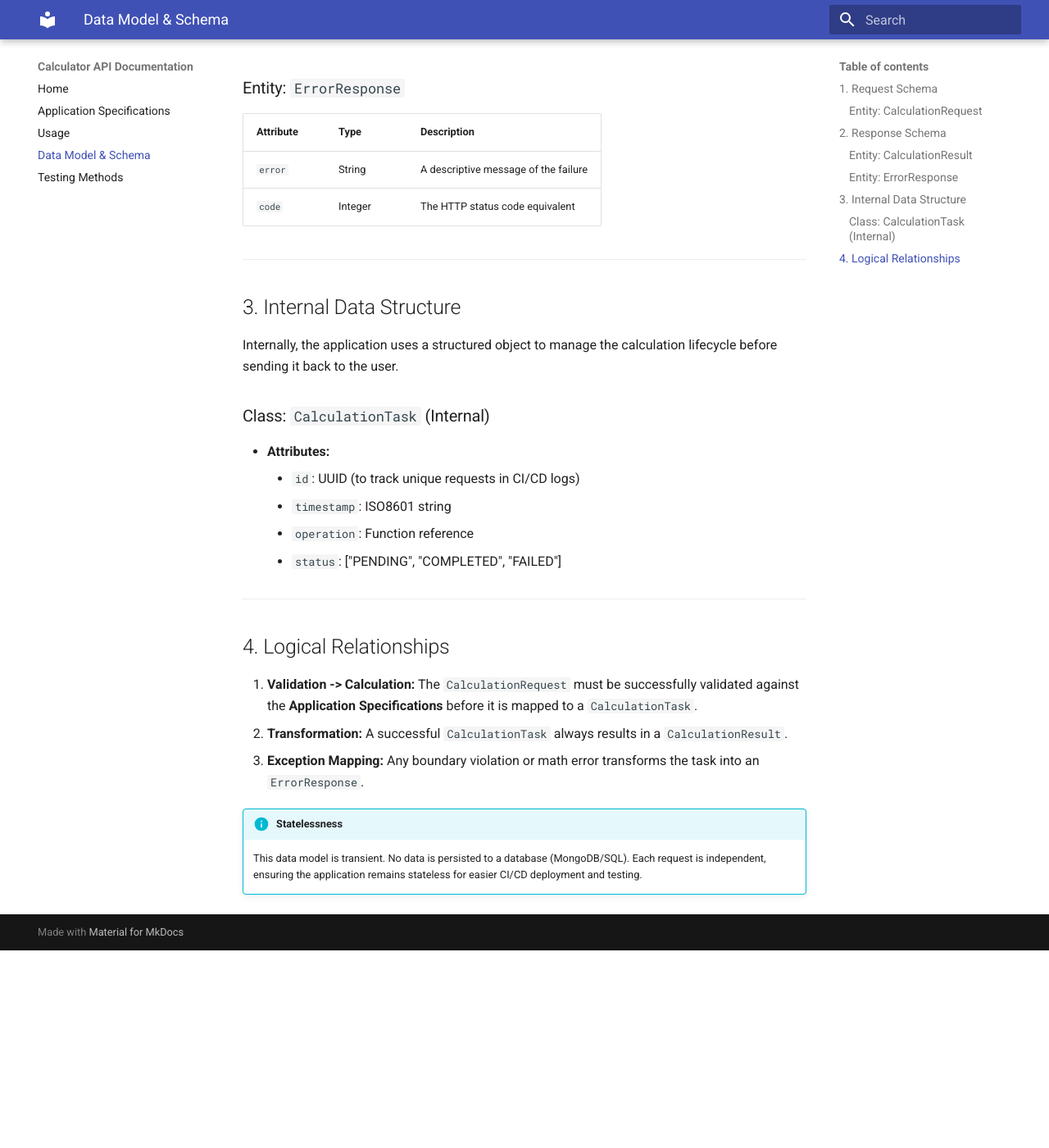
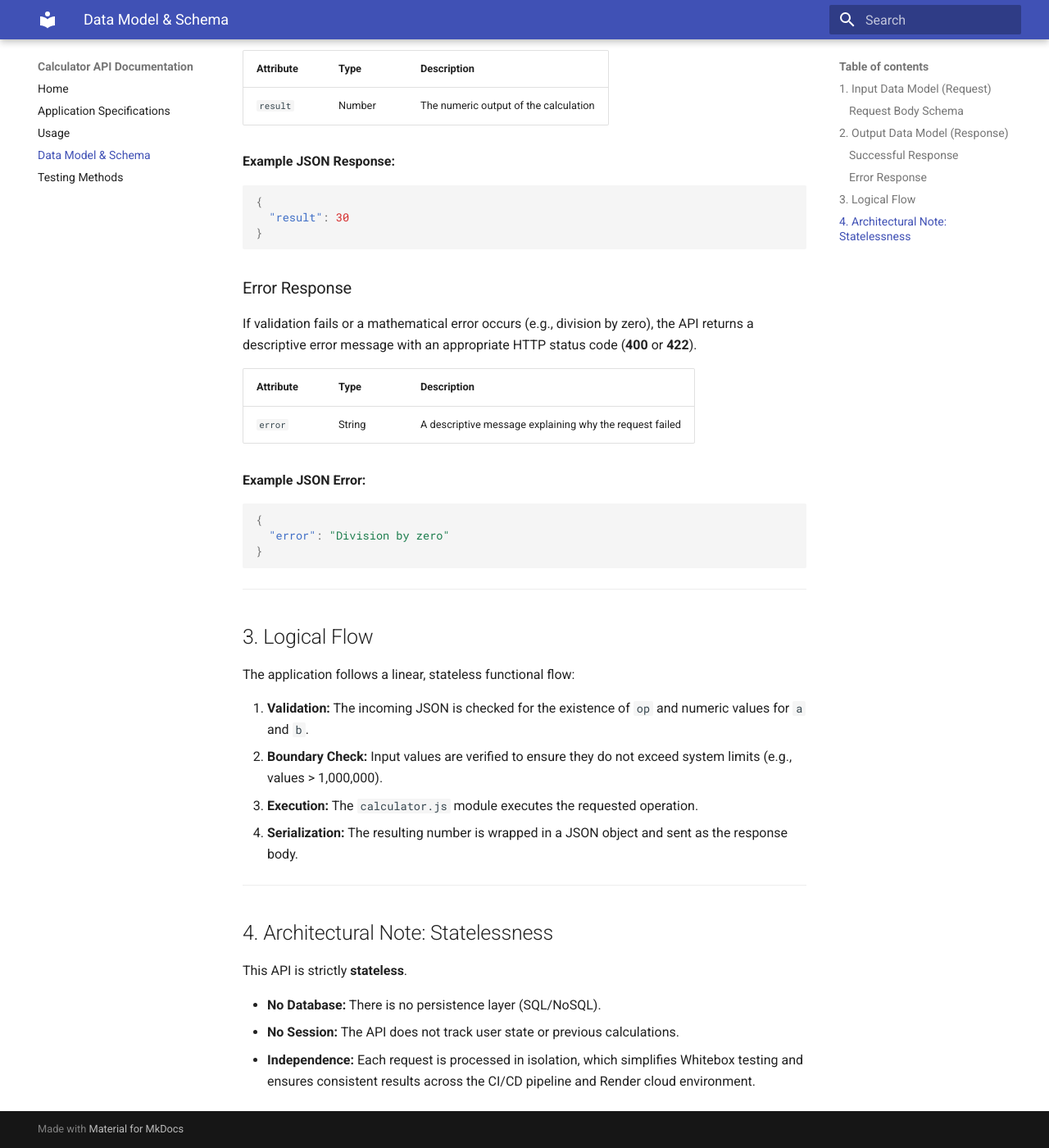
Before and after one commit to tehvedo/CIS_602_Project, an MkDocs documentation site: the page built from docs/data_model.md, in a window 1280 px wide and 1400 px high, scrolled down 1117 px. Shown: the whole window at 82% size. Built offline with MkDocs 1.6.1 and Material for MkDocs 9.7.7, drawn with Linux system fonts in a browser that asks for light colours; before the commit the page ends 2276 px from its top, so only the background shows below that; some of the changed text lies outside the part shown.

Commit message:
Updated MkDocs documentation

````diff
--- a/docs/data_model.md
+++ b/docs/data_model.md
@@ -1,62 +1,76 @@
 # Data Model and Schema
 
-This document specifies the entities, attributes, and data structures used by the Calculator API. Since this is a stateless API, the data model focuses on the schema of the request/response payloads and the internal representation of a calculation.
+This document specifies the request/response payloads and the stateless data handling logic used by the Calculator API.
 
 ---
 
-## 1. Request Schema
-The client sends a JSON object to the `/calculate` endpoint. This is the "Input Data Model."
+## 1. Input Data Model (Request)
+The API accepts a JSON object via a **POST** request to the `/calculate` endpoint. There is no persistent storage; the data exists only for the duration of the HTTP request.
 
-### Entity: `CalculationRequest`
+### Request Body Schema
 | Attribute | Type | Description | Required |
 | :--- | :--- | :--- | :--- |
-| `op` | String | The operation name (e.g., "add", "sqrt") | Yes |
-| `a` | Float | The primary operand | Yes |
-| `b` | Float | The secondary operand | Optional (ignored for `sqrt`) |
+| `op` | String | The operation name (e.g., "add", "subtract", "multiply", "divide", "sqrt", "power", "percent") | Yes |
+| `a` | Number | The first operand | Yes |
+| `b` | Number | The second operand | Required (except for `sqrt`) |
 
-**JSON Example:**
+**Example JSON Request:**
 ```json
 {
   "op": "add",
-  "a": 10.5,
-  "b": 5.0
+  "a": 10,
+  "b": 20
 }
 ```
 
 ---
 
-## 2. Response Schema
-The API returns a JSON object representing the result or an error.
+## 2. Output Data Model (Response)
+The API returns a JSON object. The structure of the response depends on the success or failure of the operation.
 
-### Entity: `CalculationResult`
+### Successful Response
+On success, the API returns a single key-value pair with a **200 OK** status.
+
 | Attribute | Type | Description |
 | :--- | :--- | :--- |
-| `result` | Float | The calculated numeric output |
+| `result` | Number | The numeric output of the calculation |
 
-### Entity: `ErrorResponse`
+**Example JSON Response:**
+```json
+{
+  "result": 30
+}
+```
+
+### Error Response
+If validation fails or a mathematical error occurs (e.g., division by zero), the API returns a descriptive error message with an appropriate HTTP status code (**400** or **422**).
+
 | Attribute | Type | Description |
 | :--- | :--- | :--- |
-| `error` | String | A descriptive message of the failure |
-| `code` | Integer | The HTTP status code equivalent |
+| `error` | String | A descriptive message explaining why the request failed |
+
+**Example JSON Error:**
+```json
+{
+  "error": "Division by zero"
+}
+```
 
 ---
 
-## 3. Internal Data Structure
-Internally, the application uses a structured object to manage the calculation lifecycle before sending it back to the user.
+## 3. Logical Flow
+The application follows a linear, stateless functional flow:
 
-### Class: `CalculationTask` (Internal)
-* **Attributes:**
-    * `id`: UUID (to track unique requests in CI/CD logs)
-    * `timestamp`: ISO8601 string
-    * `operation`: Function reference
-    * `status`: ["PENDING", "COMPLETED", "FAILED"]
+1.  **Validation:** The incoming JSON is checked for the existence of `op` and numeric values for `a` and `b`.
+2.  **Boundary Check:** Input values are verified to ensure they do not exceed system limits (e.g., values > 1,000,000).
+3.  **Execution:** The `calculator.js` module executes the requested operation.
+4.  **Serialization:** The resulting number is wrapped in a JSON object and sent as the response body.
 
 ---
 
-## 4. Logical Relationships
-1.  **Validation -> Calculation:** The `CalculationRequest` must be successfully validated against the **Application Specifications** before it is mapped to a `CalculationTask`.
-2.  **Transformation:** A successful `CalculationTask` always results in a `CalculationResult`.
-3.  **Exception Mapping:** Any boundary violation or math error transforms the task into an `ErrorResponse`.
+## 4. Architectural Note: Statelessness
+This API is strictly **stateless**.
 
-!!! info "Statelessness"
-    This data model is transient. No data is persisted to a database (MongoDB/SQL). Each request is independent, ensuring the application remains stateless for easier CI/CD deployment and testing.
+* **No Database:** There is no persistence layer (SQL/NoSQL).
+* **No Session:** The API does not track user state or previous calculations.
+* **Independence:** Each request is processed in isolation, which simplifies Whitebox testing and ensures consistent results across the CI/CD pipeline and Render cloud environment.
````
Also changed, not shown: docs/index.md (+19 -6 lines).
